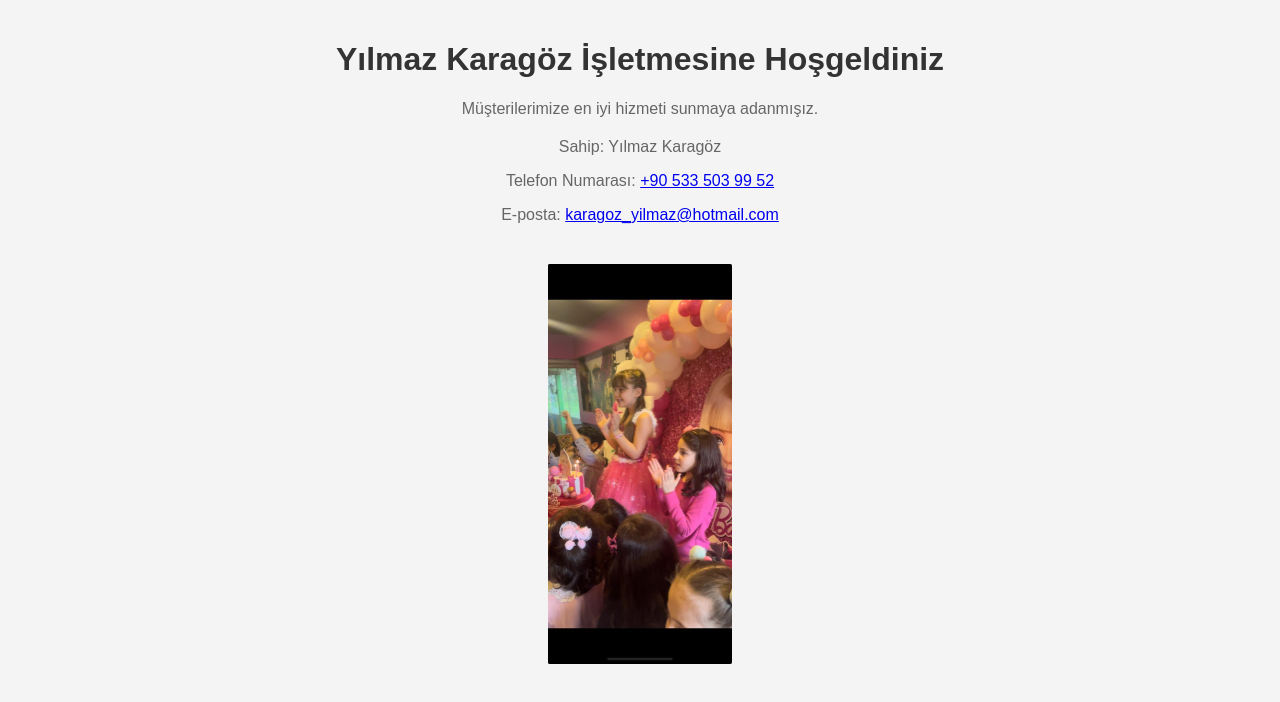
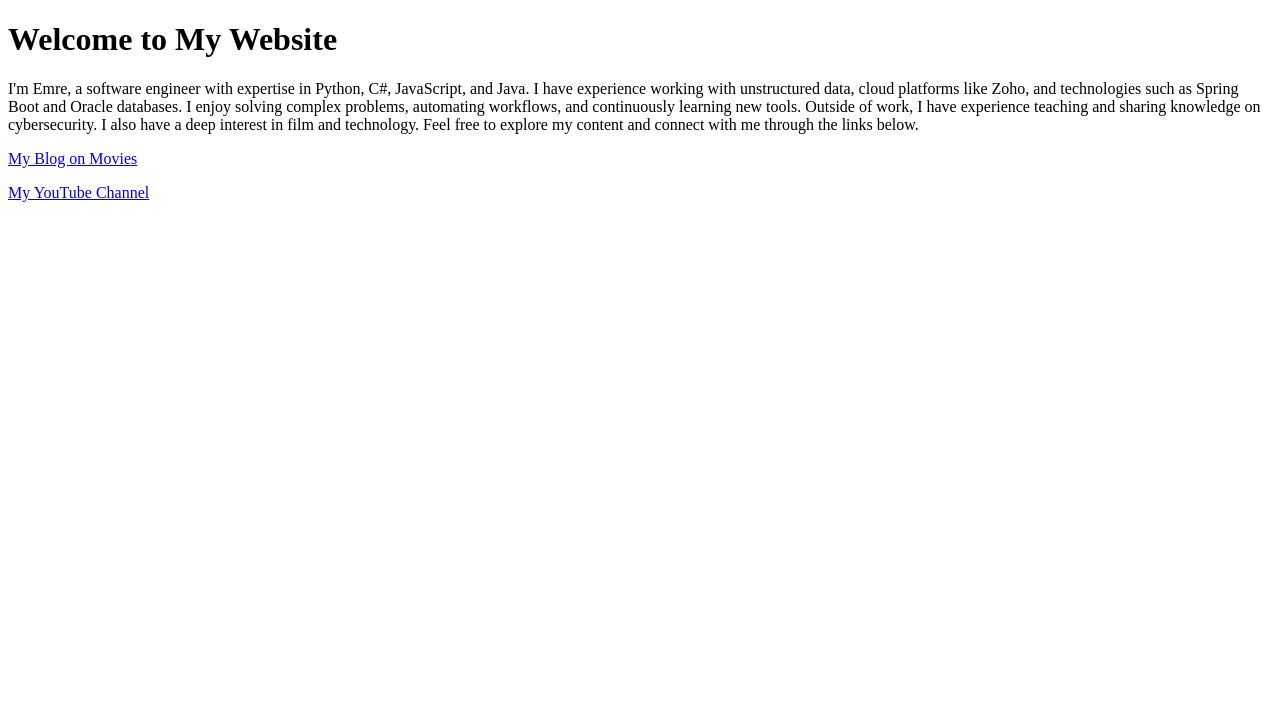
Before and after one commit to EmreKaragozUSA/Yilmaz, a plain HTML site: page index.html in a window 1280 px wide. Drawn offline with Linux system fonts and the light colour scheme.

Commit message:
Update index.html

```diff
--- a/index.html
+++ b/index.html
@@ -1,53 +1,25 @@
 <!DOCTYPE html>
-<html lang="tr">
+<html lang="en">
 <head>
-  <meta charset="UTF-8">
-  <meta name="viewport" content="width=device-width, initial-scale=1.0">
-  <title>Yılmaz Karagöz İşletmesi</title>
-  <style>
-    body {
-      font-family: Arial, sans-serif;
-      margin: 0;
-      padding: 0;
-      background-color: #f4f4f4;
-    }
-    .container {
-      max-width: 800px;
-      margin: 0 auto;
-      padding: 20px;
-      text-align: center;
-    }
-    h1 {
-      color: #333;
-    }
-    p {
-      color: #666;
-    }
-    .contact-info {
-      margin-top: 20px;
-    }
-    .image-container {
-      margin-top: 40px;
-    }
-    img {
-      max-width: 200%;
-      height: auto;
-      max-height: 400px; /* Adjust this value to your desired height */
-    }
-  </style>
+    <meta charset="UTF-8">
+    <meta name="viewport" content="width=device-width, initial-scale=1.0">
+    <title>Emre's Website</title>
 </head>
 <body>
-  <div class="container">
-    <h1>Yılmaz Karagöz İşletmesine Hoşgeldiniz</h1>
-    <p>Müşterilerimize en iyi hizmeti sunmaya adanmışız.</p>
-    <div class="contact-info">
-      <p>Sahip: Yılmaz Karagöz</p>
-      <p>Telefon Numarası: <a href="tel:+905335039952">+90 533 503 99 52</a></p>
-      <p>E-posta: <a href="mailto:karagoz_yilmaz@hotmail.com">karagoz_yilmaz@hotmail.com</a></p>
-    </div>
-    <div class="image-container">
-      <img src="path_to_your_image.jpeg" alt="Yılmaz Karagöz İşletmesi">
-    </div>
-  </div>
+    <h1>Welcome to My Website</h1>
+    <p>
+        I'm Emre, a software engineer with expertise in Python, C#, JavaScript, and Java.
+        I have experience working with unstructured data, cloud platforms like Zoho, and technologies
+        such as Spring Boot and Oracle databases. I enjoy solving complex problems, automating workflows,
+        and continuously learning new tools. Outside of work, I have experience teaching and sharing knowledge on cybersecurity.
+        I also have a deep interest in film and technology. Feel free to explore my content and connect with me through the links below.
+    </p>
+
+    <p>
+        <a href="https://m-rayusa.blogspot.com/2015/08/izledigim-filmleri-not-etmem.html" target="_blank">My Blog on Movies</a>
+    </p>
+    <p>
+        <a href="https://www.youtube.com/@cmd.systemreset" target="_blank">My YouTube Channel</a>
+    </p>
 </body>
 </html>
```
